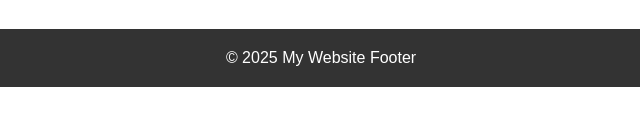
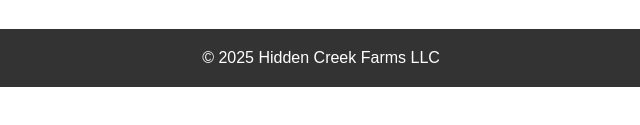
Before and after one commit to ejohnnn7/hiddencreek, a plain HTML site: page about.html in a window 1280 px wide. Shown: the part 363-488 px from the top of the page, 319-959 px from the left. Drawn offline with Linux system fonts and the light colour scheme.

Commit message:
stylingchanges

```diff
--- a/about.html
+++ b/about.html
@@ -36,7 +36,7 @@
   </main>
 
   <footer>
-    <p>&copy; 2025 My Website Footer</p>
+    <p>&copy; 2025 Hidden Creek Farms LLC</p>
   </footer>
 </body>
 </html>
```
Also changed, not shown: contact.html (+1 -1 lines), services.html (+1 -1 lines).
